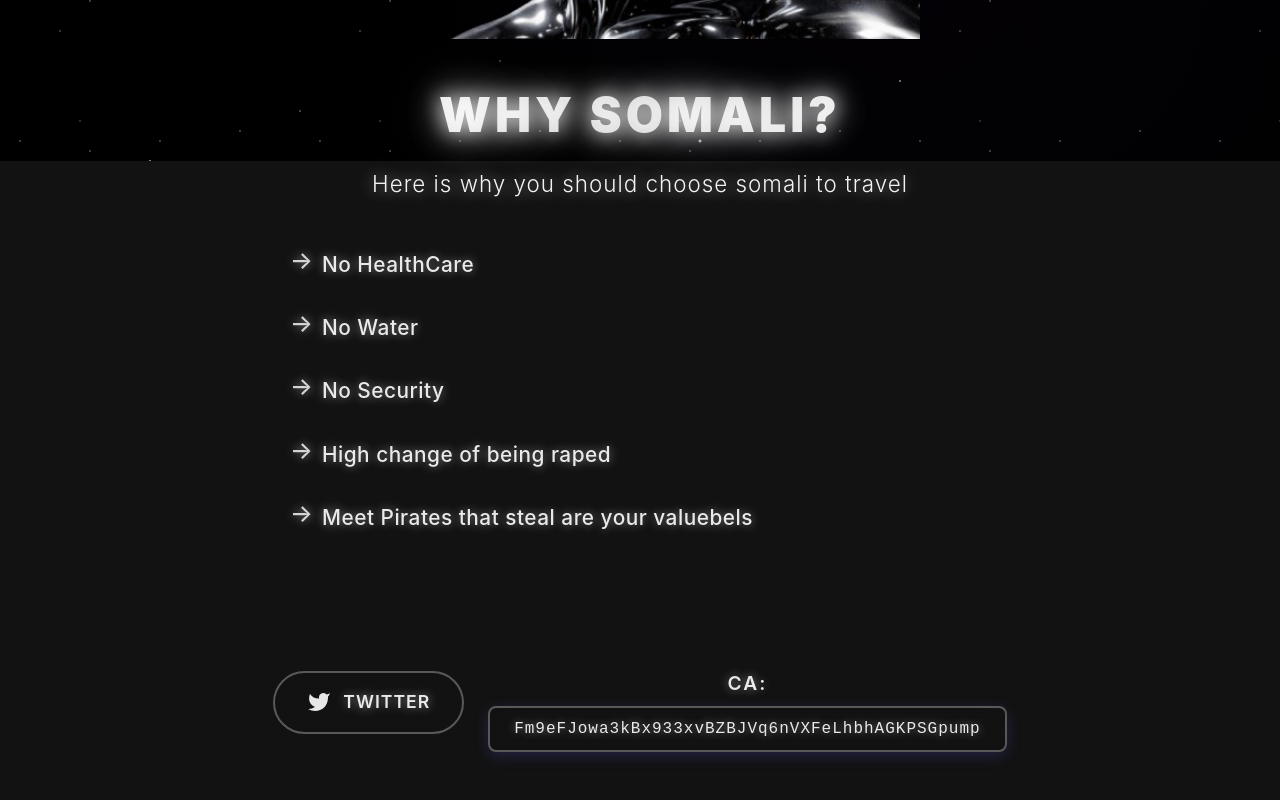
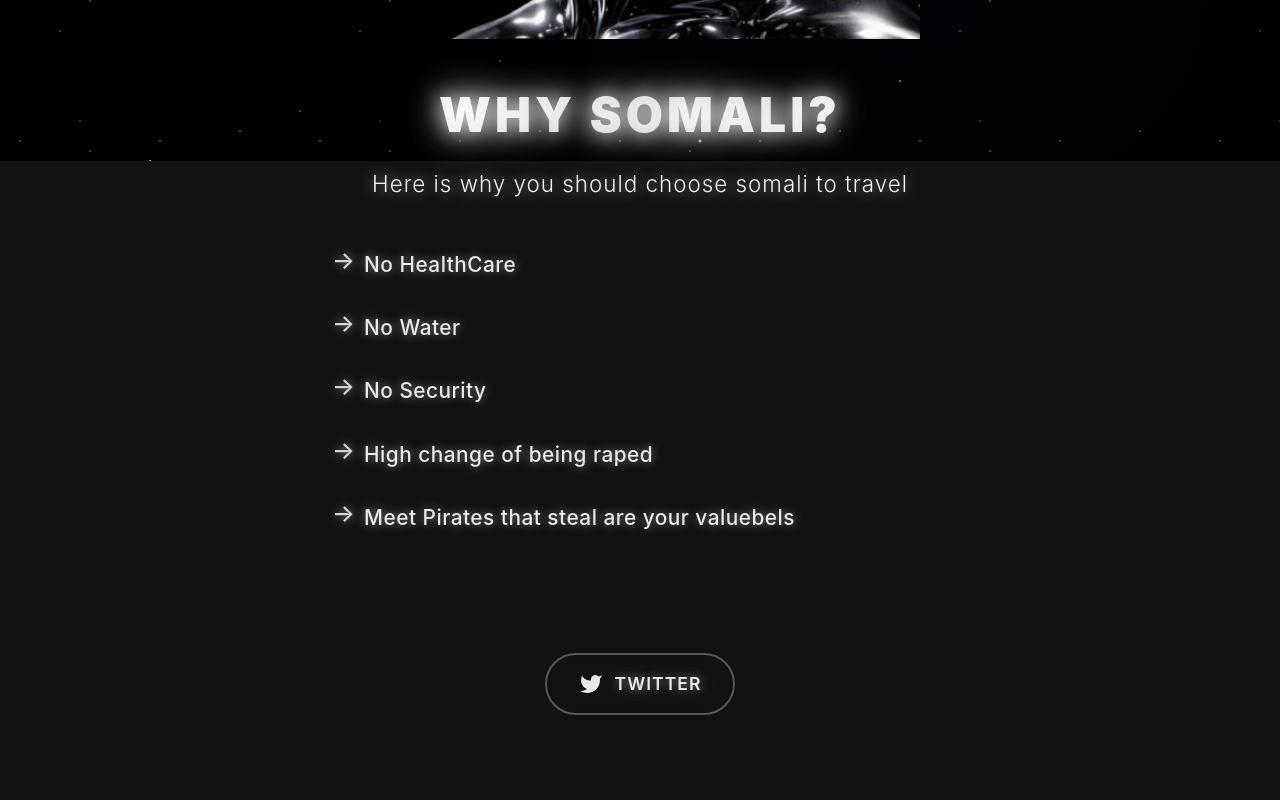
Before and after one commit to a05cramer-ctrl/Somali-Surfer, a React (Vite) app: page / in a window 1280 px wide. Shown: the part 639-1439 px from the top of the page. Built offline with nearby package versions, Linux system fonts and the light colour scheme; the HTML template or start-up script is replaced by a standard one.

Commit message:
Remove clipboard copy functionality and wallet address display from App component

```diff
--- a/src/App.tsx
+++ b/src/App.tsx
@@ -1,4 +1,3 @@
-import { useState } from 'react'
 import ShootingStars from './components/ShootingStars'
 import FlickeringImage from './components/FlickeringImage'
 import SpaceSurfer from './components/SpaceSurfer'
@@ -7,18 +6,6 @@ import image2 from './ChatGPT_Image_28_dec._2025_21_47_16-removebg-preview.png'
 import './App.css'
 
 function App() {
-  const [copied, setCopied] = useState(false)
-  const walletAddress = 'Fm9eFJowa3kBx933xvBZBJVq6nVXFeLhbhAGKPSGpump'
-
-  const handleCopy = async () => {
-    try {
-      await navigator.clipboard.writeText(walletAddress)
-      setCopied(true)
-      setTimeout(() => setCopied(false), 2000)
-    } catch (err) {
-      console.error('Failed to copy:', err)
-    }
-  }
 
   return (
     <div className="App">
@@ -53,17 +40,6 @@ function App() {
           </svg>
           Twitter
         </a>
-        <div className="ca-section">
-          <span className="ca-text">Ca:</span>
-          <button
-            onClick={handleCopy}
-            className={`copy-address ${copied ? 'copied' : ''}`}
-            title="Click to copy"
-          >
-            {walletAddress}
-            {copied && <span className="copy-feedback">Copied!</span>}
-          </button>
-        </div>
       </div>
     </div>
   )
```
